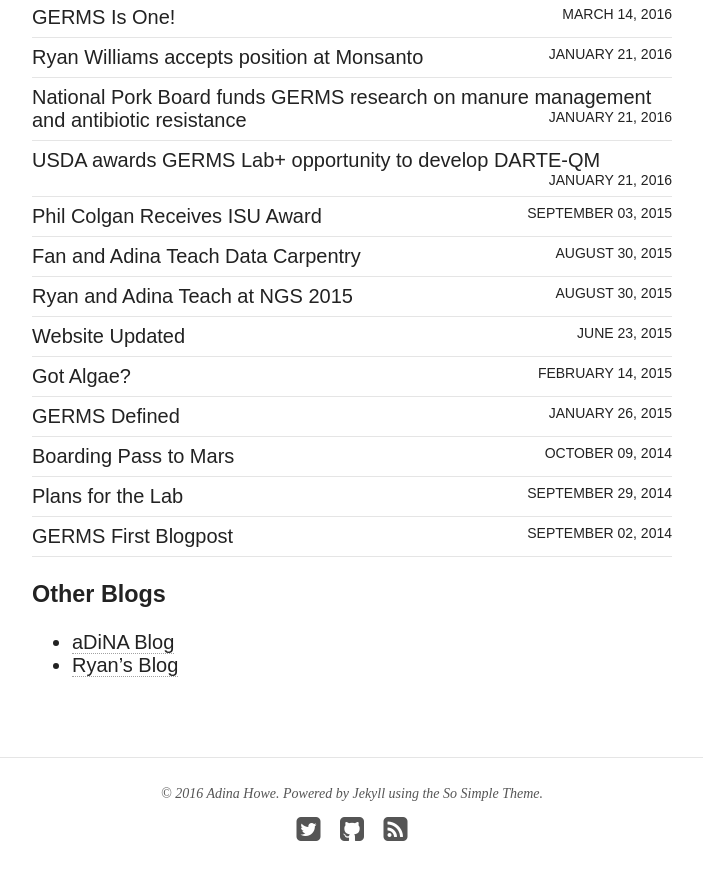
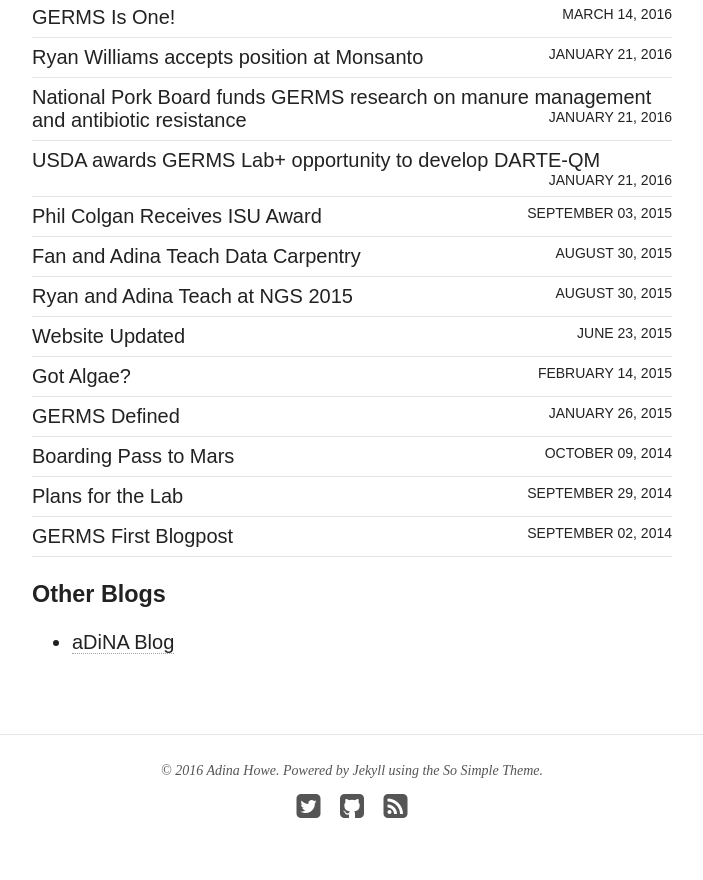
Before and after one commit to germs-lab/germs-lab.github.com-bu, a Jekyll site: the page built from blog/index.md, in a window 1280 px wide and 900 px high, scrolled down 615 px. Shown: the top 880 px of the window, without its empty margins (288-991 px from the left). Built offline with Jekyll 4.4.1, drawn with Linux system fonts in a browser that asks for light colours; nearby versions of some CDN libraries.

Commit message:
Update index.md

```diff
--- a/blog/index.md
+++ b/blog/index.md
@@ -12,4 +12,3 @@ excerpt: "An archive of blog posts sorted by date."
 
 ### Other Blogs ###
 * [aDiNA Blog](http://adina.github.io)
-* [Ryan's Blog](http://ryanw.public.iastate.edu/Ryan_J_Williams_Homepage/Home_Page.html)
```
